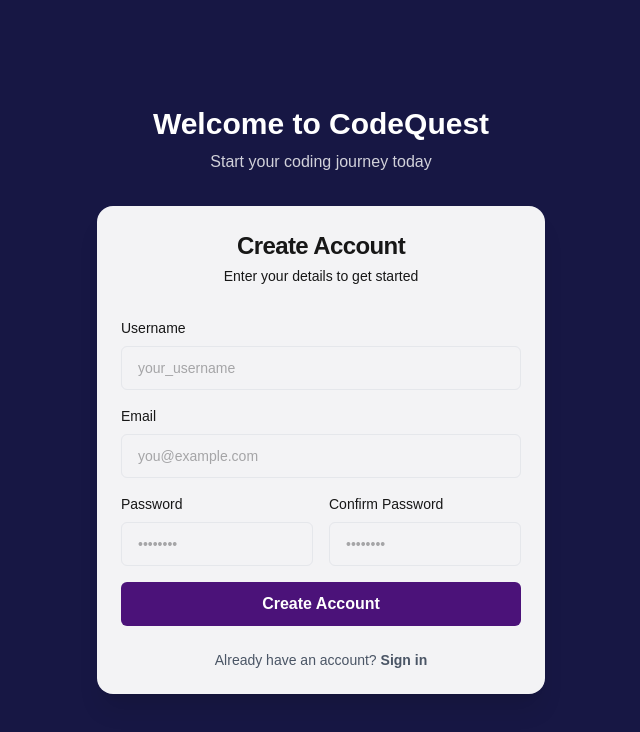
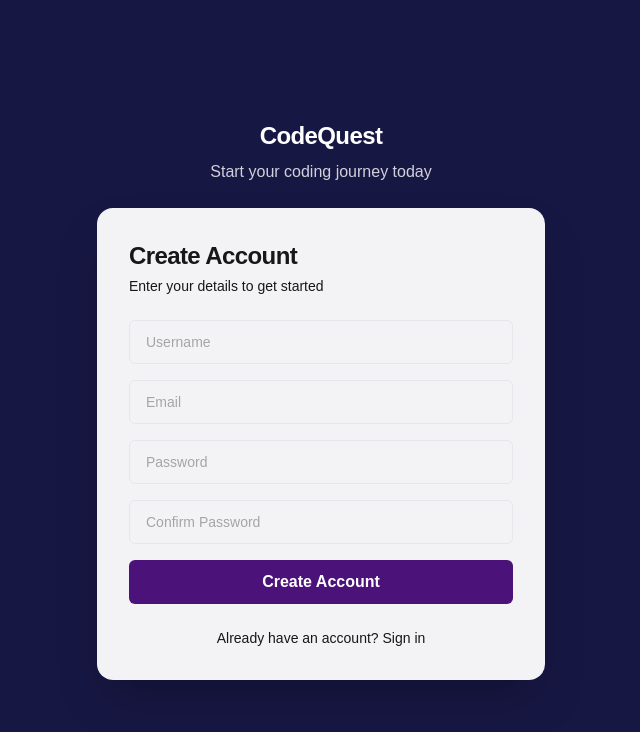
Before and after one commit to jx1114/CodeQuest, a Next.js app: page /auth/sign-up in a window 1280 px wide. Shown: the top 732 px of the page, without its empty margins (319-959 px from the left). Built offline with nearby package versions, Linux system fonts and the light colour scheme.

Commit message:
Edit Sign in and Sign up page

```diff
--- a/app/auth/sign-in/page.tsx
+++ b/app/auth/sign-in/page.tsx
@@ -6,11 +6,10 @@
 import { Button } from "@/components/ui/button"
 import { Input } from "@/components/ui/input"
 import { Card, CardContent, CardDescription, CardHeader, CardTitle } from "@/components/ui/card"
-import { Label } from "@/components/ui/label"
 
 export default function SignInPage() {
   const router = useRouter()
-  const [email, setEmail] = useState("")
+  const [usernameOrEmail, setUsernameOrEmail] = useState("")
   const [password, setPassword] = useState("")
   const [remember, setRemember] = useState(false)
   const [error, setError] = useState("")
@@ -21,7 +20,7 @@
     setError("")
     setIsLoading(true)
 
-    if (!email || !password) {
+    if (!usernameOrEmail || !password) {
       setError("Please fill in all fields")
       setIsLoading(false)
       return
@@ -29,7 +28,12 @@
 
     // Simulate authentication
     setTimeout(() => {
-      sessionStorage.setItem("user", JSON.stringify({ email, username: email.split("@")[0] }))
+      // Determine if input is email or username
+      const isEmail = usernameOrEmail.includes("@")
+      const username = isEmail ? usernameOrEmail.split("@")[0] : usernameOrEmail
+      const email = isEmail ? usernameOrEmail : `${usernameOrEmail}@example.com`
+
+      sessionStorage.setItem("user", JSON.stringify({ email, username }))
       router.push("/challenges")
     }, 700)
   }
@@ -46,7 +50,7 @@
           <CardHeader className="px-8 pt-8">
             <CardTitle className="text-2xl">Sign In</CardTitle>
             <CardDescription className="mt-1 text-sm text-muted-foreground">
-              Use your account to access your dashboard
+              Use your username or email to access your dashboard
             </CardDescription>
           </CardHeader>
 
@@ -59,28 +63,26 @@
               )}
 
               <div>
-                <Label htmlFor="email" className="text-sm font-medium">Email</Label>
                 <Input
-                  id="email"
-                  type="email"
-                  placeholder="you@example.com"
-                  value={email}
-                  onChange={(e) => setEmail(e.target.value)}
+                  id="usernameOrEmail"
+                  type="text"
+                  placeholder="Username or Email"
+                  value={usernameOrEmail}
+                  onChange={(e) => setUsernameOrEmail(e.target.value)}
                   disabled={isLoading}
-                  className="mt-2 h-11 px-4 border-gray-200 focus:border-primary focus:ring-primary transition-colors"
+                  className="h-11 px-4 border-gray-200 focus:border-primary focus:ring-primary transition-colors"
                 />
               </div>
 
               <div>
-                <Label htmlFor="password" className="text-sm font-medium">Password</Label>
                 <Input
                   id="password"
                   type="password"
-                  placeholder="••••••••"
+                  placeholder="Password"
                   value={password}
                   onChange={(e) => setPassword(e.target.value)}
                   disabled={isLoading}
-                  className="mt-2 h-11 px-4 border-gray-200 focus:border-primary focus:ring-primary transition-colors"
+                  className="h-11 px-4 border-gray-200 focus:border-primary focus:ring-primary transition-colors"
                 />
               </div>
 
@@ -125,32 +127,6 @@
                 Create one
               </Link>
             </div>
-
-            <div className="mt-6">
-              <div className="relative">
-                <div className="absolute inset-0 flex items-center">
-                  <div className="w-full border-t border-gray-200" />
-                </div>
-                <div className="relative flex justify-center text-xs">
-                  <span className="bg-white px-3 text-muted-foreground">Or continue with</span>
-                </div>
-              </div>
-
-              <div className="mt-4 grid grid-cols-2 gap-3">
-                <button
-                  type="button"
-                  className="inline-flex items-center justify-center gap-2 rounded-md border border-gray-200 bg-white px-3 py-2 text-sm font-medium shadow-sm hover:shadow-md transition"
-                >
-                  Google
-                </button>
-                <button
-                  type="button"
-                  className="inline-flex items-center justify-center gap-2 rounded-md border border-gray-200 bg-white px-3 py-2 text-sm font-medium shadow-sm hover:shadow-md transition"
-                >
-                  GitHub
-                </button>
-              </div>
-            </div>
           </CardContent>
         </Card>
       </div>
--- a/app/auth/sign-up/page.tsx
+++ b/app/auth/sign-up/page.tsx
@@ -8,7 +8,6 @@
 import { Button } from "@/components/ui/button"
 import { Input } from "@/components/ui/input"
 import { Card, CardContent, CardDescription, CardHeader, CardTitle } from "@/components/ui/card"
-import { Label } from "@/components/ui/label"
 
 export default function SignUpPage() {
   const router = useRouter()
@@ -43,49 +42,41 @@
     // Simulate account creation
     setTimeout(() => {
       sessionStorage.setItem("user", JSON.stringify({ email, username }))
-      router.push("/dashboard")
+      router.push("/challenges")
     }, 500)
   }
 
   return (
     <div className="min-h-screen flex items-center justify-center bg-[#171744] px-4 py-12">
       <div className="w-full max-w-md">
-        <div className="text-center mb-8">
-          <h1 className="text-3xl font-bold text-white mb-2">Welcome to CodeQuest</h1>
-          <p className="text-white/80">Start your coding journey today</p>
+        <div className="text-center mb-6">
+          <Link href="/" className="text-2xl font-extrabold text-white tracking-tight">
+            CodeQuest
+          </Link>
+          <p className="text-white/80 mt-2">Start your coding journey today</p>
         </div>
 
-        <Card className="w-full backdrop-blur-sm bg-white/95 shadow-xl border-0">
-          <CardHeader className="space-y-1">
-            <CardTitle className="text-2xl font-bold text-center">Create Account</CardTitle>
-            <CardDescription className="text-center">Enter your details to get started</CardDescription>
+        <Card className="w-full bg-white/95 backdrop-blur-sm shadow-2xl rounded-2xl border-0 overflow-hidden">
+          <CardHeader className="px-8 pt-8">
+            <CardTitle className="text-2xl">Create Account</CardTitle>
+            <CardDescription className="mt-1 text-sm text-muted-foreground">
+              Enter your details to get started
+            </CardDescription>
           </CardHeader>
-          <CardContent>
+
+          <CardContent className="px-8 pb-8 pt-4">
             <form onSubmit={handleSignUp} className="space-y-4">
               {error && (
-                <div className="p-3 bg-red-50 text-red-600 rounded-lg text-sm border border-red-100 flex items-center">
-                  <svg
-                    xmlns="http://www.w3.org/2000/svg"
-                    viewBox="0 0 24 24"
-                    fill="none"
-                    stroke="currentColor"
-                    className="w-5 h-5 mr-2"
-                  >
-                    <circle cx="12" cy="12" r="10" />
-                    <line x1="12" y1="8" x2="12" y2="12" />
-                    <line x1="12" y1="16" x2="12.01" y2="16" />
-                  </svg>
+                <div className="rounded-md bg-red-50 border border-red-100 p-3 text-red-700 text-sm">
                   {error}
                 </div>
               )}
 
-              <div className="space-y-2">
-                <Label htmlFor="username" className="text-sm font-medium">
-                  Username
-                </Label>
+              <div>
                 <Input
                   id="username"
-                  placeholder="your_username"
+                  type="text"
+                  placeholder="Username"
                   value={username}
                   onChange={(e) => setUsername(e.target.value)}
                   disabled={isLoading}
@@ -93,14 +84,11 @@
                 />
               </div>
 
-              <div className="space-y-2">
-                <Label htmlFor="email" className="text-sm font-medium">
-                  Email
-                </Label>
+              <div>
                 <Input
                   id="email"
                   type="email"
-                  placeholder="you@example.com"
+                  placeholder="Email"
                   value={email}
                   onChange={(e) => setEmail(e.target.value)}
                   disabled={isLoading}
@@ -108,15 +96,11 @@
                 />
               </div>
 
-              <div className="grid gap-4 md:grid-cols-2">
-                <div className="space-y-2">
-                  <Label htmlFor="password" className="text-sm font-medium">
-                    Password
-                  </Label>
+              <div>
                 <Input
                   id="password"
                   type="password"
-                    placeholder="••••••••"
+                  placeholder="Password"
                   value={password}
                   onChange={(e) => setPassword(e.target.value)}
                   disabled={isLoading}
@@ -124,31 +108,27 @@
                 />
               </div>
 
-                <div className="space-y-2">
-                  <Label htmlFor="confirm-password" className="text-sm font-medium">
-                    Confirm Password
-                  </Label>
+              <div>
                 <Input
                   id="confirm-password"
                   type="password"
-                    placeholder="••••••••"
+                  placeholder="Confirm Password"
                   value={confirmPassword}
                   onChange={(e) => setConfirmPassword(e.target.value)}
                   disabled={isLoading}
                   className="h-11 px-4 border-gray-200 focus:border-primary focus:ring-primary transition-colors"
                 />
               </div>
-              </div>
 
               <Button
                 type="submit"
                 disabled={isLoading}
-                className="w-full h-11 text-base font-semibold bg-[#4b1279] text-white hover:opacity-90 transition-opacity"
+                className="w-full h-11 text-base font-semibold bg-[#4b1279] text-white hover:opacity-95 transition-all"
               >
                 {isLoading ? (
-                  <span className="flex items-center justify-center">
+                  <span className="flex items-center justify-center gap-2">
                     <svg
-                      className="animate-spin -ml-1 mr-3 h-5 w-5 text-white"
+                      className="animate-spin h-5 w-5 text-white"
                       xmlns="http://www.w3.org/2000/svg"
                       fill="none"
                       viewBox="0 0 24 24"
@@ -157,7 +137,7 @@
                       <path
                         className="opacity-75"
                         fill="currentColor"
-                        d="M4 12a8 8 0 018-8V0C5.373 0 0 5.373 0 12h4zm2 5.291A7.962 7.962 0 014 12H0c0 3.042 1.135 5.824 3 7.938l3-2.647z"
+                        d="M4 12a8 8 0 018-8V0C5.373 0 0 5.373 0 12h4z"
                       ></path>
                     </svg>
                     Creating account...
@@ -168,9 +148,9 @@
               </Button>
             </form>
 
-            <div className="mt-6 text-center text-sm text-gray-600">
+            <div className="mt-6 text-center text-sm">
               Already have an account?{" "}
-              <Link href="/auth/sign-in" className="font-semibold text-primary hover:text-primary/80 transition-colors">
+              <Link href="/auth/sign-in" className="font-medium text-primary hover:underline">
                 Sign in
               </Link>
             </div>
```
Lines whose indentation alone changed are shown as unchanged.
